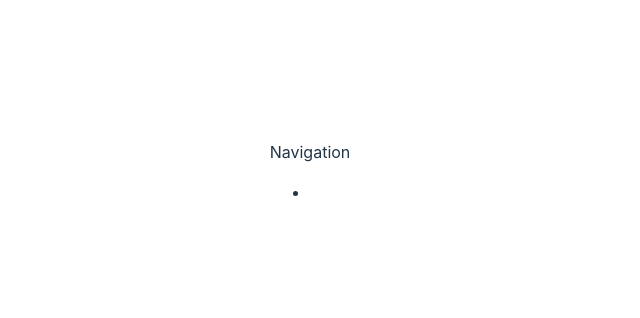
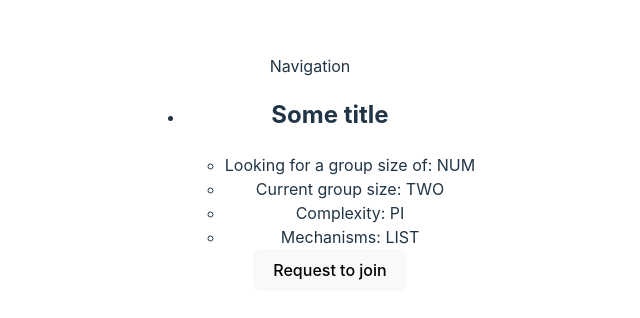
Before and after one commit to VonGriff/hack-week-project, a React (Vite) app in the folder frontend/hack-week-frontend/: page / in a window 1280 px wide. Shown: the part 220-538 px from the top of the page, without its empty margins (330-970 px from the left). Built offline with nearby package versions, Linux system fonts and the light colour scheme.

Commit message:
add elements to group component

```diff
--- a/frontend/hack-week-frontend/src/components/Group/Group.tsx
+++ b/frontend/hack-week-frontend/src/components/Group/Group.tsx
@@ -1,5 +1,16 @@
+
+
 const Group = () => {
-  return <></>
+  return <>
+    <h2>Some title</h2>
+    <ul>
+      <li>Looking for a group size of: NUM</li>
+      <li>Current group size: TWO</li>
+      <li>Complexity: PI</li>
+      <li>Mechanisms: LIST</li>
+    </ul>
+    <button>Request to join</button>
+  </>
 }
 
 export default Group;
--- /dev/null
+++ b/frontend/hack-week-frontend/src/components/Group/types.ts
@@ -0,0 +1,6 @@
+export type GroupType = {
+  title: string;
+  wantedSize: number | { from: number; to: number };
+  currentSize: number;
+  mechanisms: string[];
+}
--- a/frontend/hack-week-frontend/src/components/Home/Home.tsx
+++ b/frontend/hack-week-frontend/src/components/Home/Home.tsx
@@ -5,9 +5,11 @@ const Home = () => {
     <nav>Navigation</nav>
     <main>
       <Filter />
-      <ul>
-        <li><Group /></li>
-      </ul>
+      <section>
+        <ul>
+          <li><Group /></li>
+        </ul>
+      </section>
     </main>
   </>
 }
```
